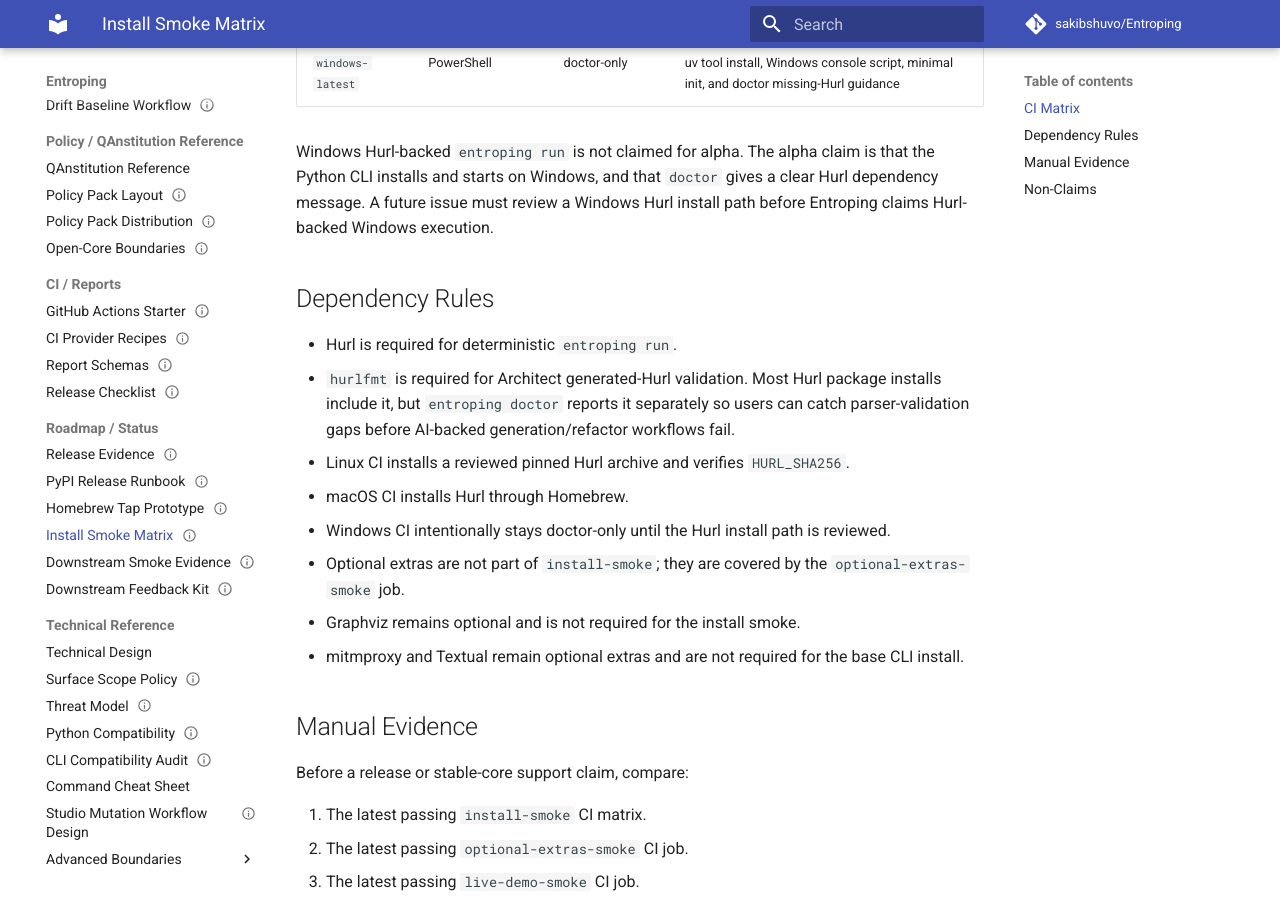
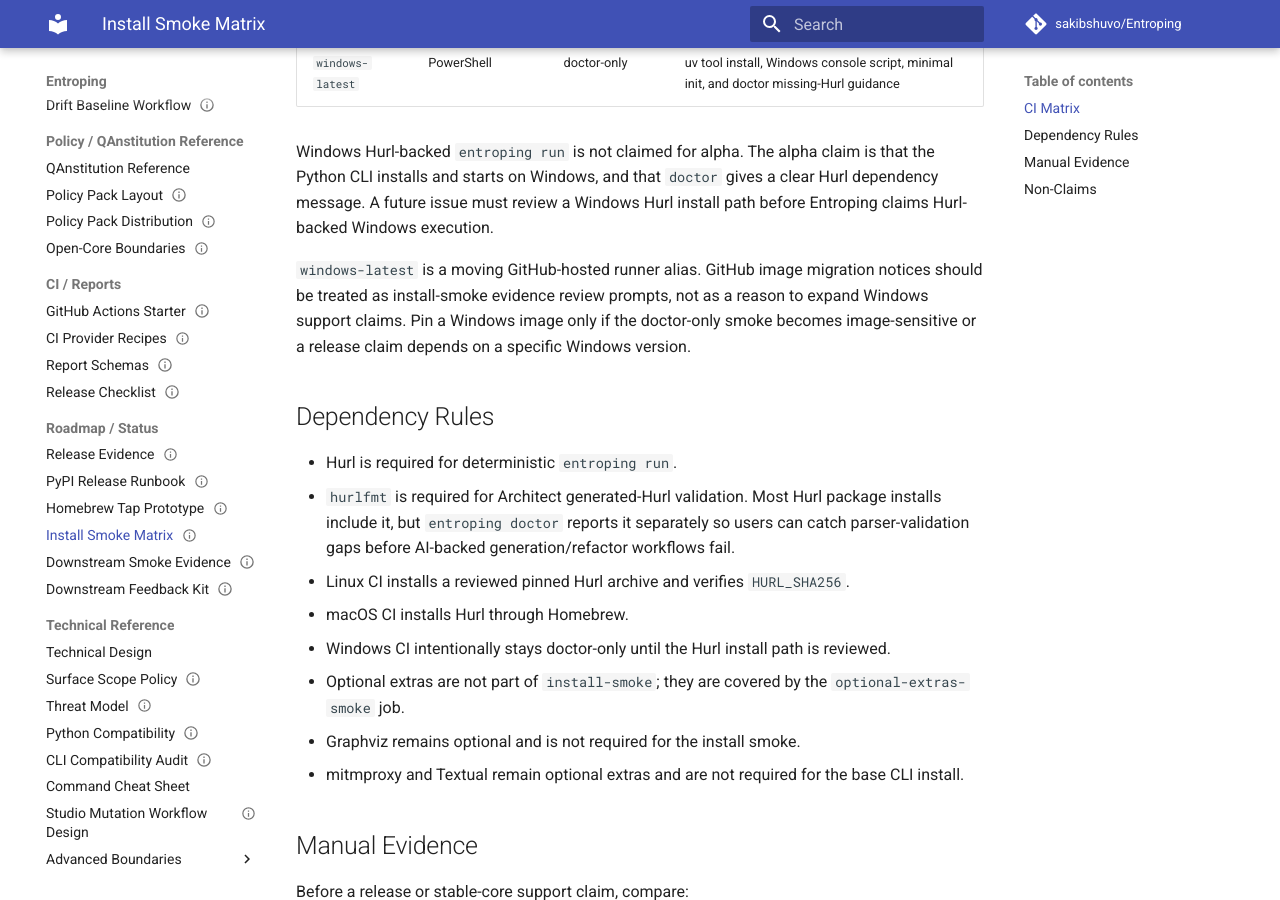
Before and after one commit to sakibshuvo/Entroping, an MkDocs documentation site: the page built from docs/meta/INSTALL_SMOKE_MATRIX.md, in a window 1280 px wide and 900 px high, scrolled down 718 px. Built offline with MkDocs 1.6.1 and Material for MkDocs 9.7.7, drawn with Linux system fonts in a browser that asks for light colours; comment, search, counter and statistics services are not loaded.

Commit message:
docs(ci): document windows runner alias boundary (#525)

```diff
--- a/docs/meta/INSTALL_SMOKE_MATRIX.md
+++ b/docs/meta/INSTALL_SMOKE_MATRIX.md
@@ -42,6 +42,12 @@ Windows Hurl-backed `entroping run` is not claimed for alpha. The alpha claim is
 that the Python CLI installs and starts on Windows, and that `doctor` gives a
 clear Hurl dependency message. A future issue must review a Windows Hurl install
 path before Entroping claims Hurl-backed Windows execution.
+
+`windows-latest` is a moving GitHub-hosted runner alias. GitHub image migration notices
+should be treated as install-smoke evidence review prompts, not as a reason to
+expand Windows support claims. Pin a Windows image only if the doctor-only smoke
+becomes image-sensitive or a release claim depends on a specific Windows
+version.
 
 ## Dependency Rules
 
```
Also changed, not shown: 1 other file.
